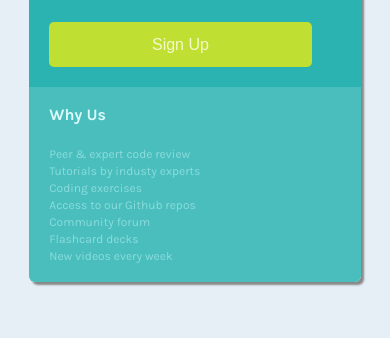
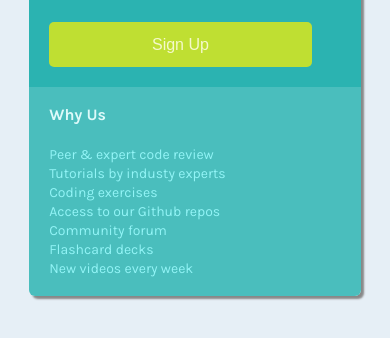
Before and after one commit to Magrebi/PricePage, a plain HTML site: page index.html in a window 390 px wide. Shown: the part 386-724 px from the top of the page. Drawn offline with Linux system fonts and the light colour scheme.

Commit message:
update main.css

```diff
--- a/main.css
+++ b/main.css
@@ -125,7 +125,7 @@ h3 {
 }
 
 .sign {
-    width: 90%;
+    width: 100%;
     height: 45px;
     border: none;
     border-radius: 5px;
@@ -237,9 +237,9 @@ h3 {
     }
 
     .right {
-        color: #8bdcdd;
+        color: #92f4f6;
         margin-top: 5px;
-        font-size: 12px;
+        font-size: 14px;
     }
 
     .sign {
```
